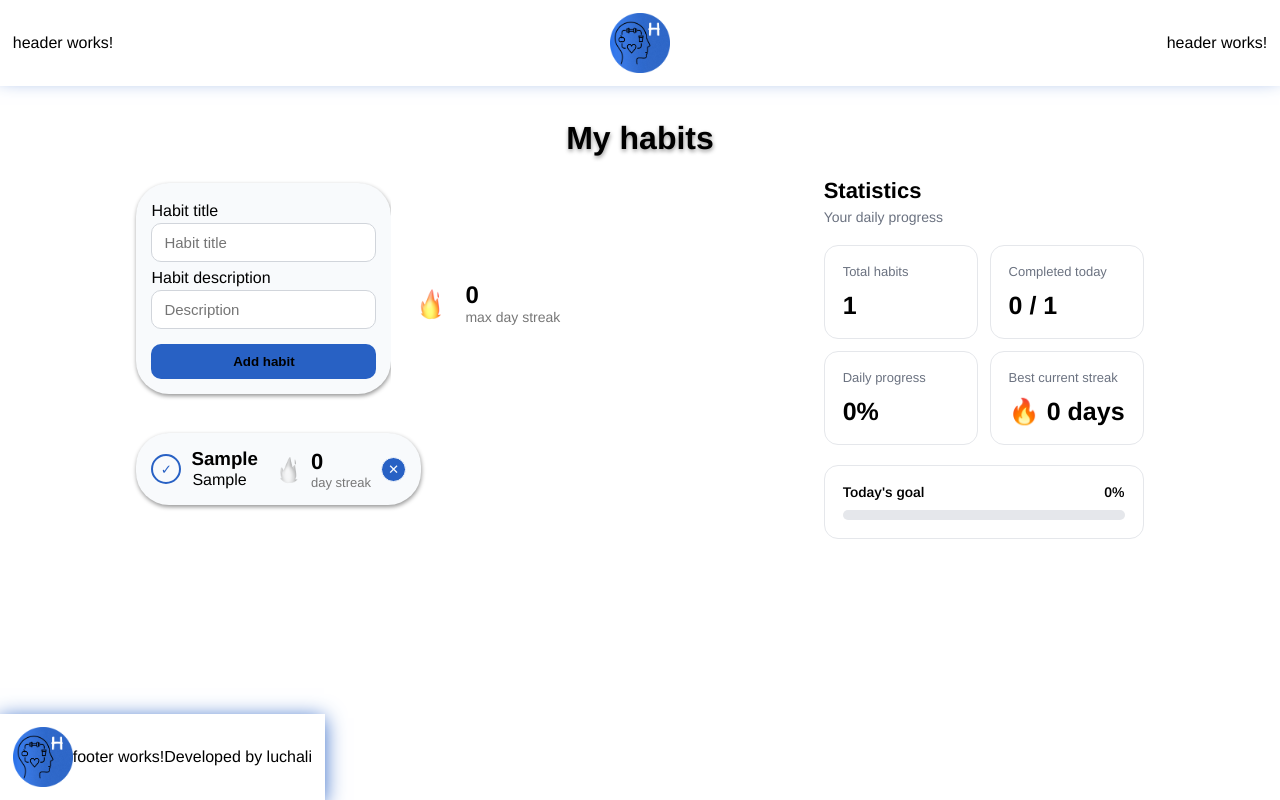
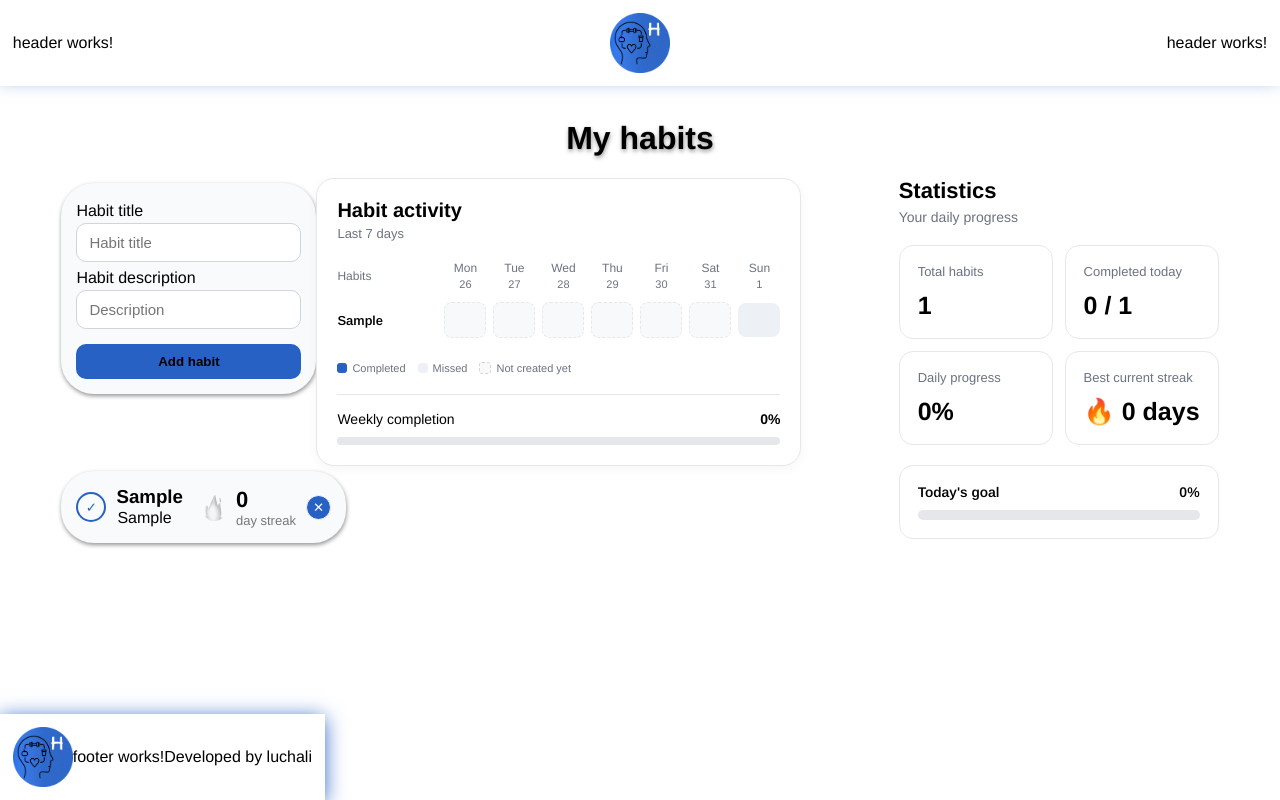
Before and after one commit to luchali/habit-tracker-angular, an Angular app: page / in a window 1280 px wide. Both pictures are taken after typing "Sample", "Sample" into the empty fields and a click on the button "Add habit". Built offline with nearby package versions, Linux system fonts and the light colour scheme.

Commit message:
add statistic component

```diff
--- /dev/null
+++ b/src/app/habit-activity/habit-activity.html
@@ -0,0 +1,73 @@
+<section class="activity">
+  <div class="activity__header">
+    <div>
+      <h2>Habit activity</h2>
+      <p>Last 7 days</p>
+    </div>
+  </div>
+
+  <div class="activity__scroll">
+    <div class="activity__table">
+
+      <div class="activity__row activity__row--header">
+        <span>Habits</span>
+
+        @for (day of days; track day.date) {
+          <div class="activity__day">
+            <span>{{ day.label }}</span>
+            <small>{{ day.dayNumber }}</small>
+          </div>
+        }
+      </div>
+
+      @for (habit of habits(); track habit.id) {
+        <div class="activity__row">
+
+          <span class="activity__habit" [title]="habit.title">
+            {{ habit.title }}
+          </span>
+
+          @for (day of days; track day.date) {
+            <div
+              class="activity__cell"
+              [class.activity__cell--completed]="
+                isCompleted(habit, day.date)
+              "
+              [class.activity__cell--unavailable]="
+                !isAvailable(habit, day.date)
+              "
+              [title]="habit.title + ' — ' + day.date"
+            >
+              @if (isCompleted(habit, day.date)) {
+                <span>✓</span>
+              }
+            </div>
+          }
+        </div>
+      } @empty {
+        <p class="activity__empty">No habits yet</p>
+      }
+
+    </div>
+  </div>
+
+  <div class="activity__legend">
+    <span><i class="activity__legend-done"></i> Completed</span>
+    <span><i class="activity__legend-missed"></i> Missed</span>
+    <span><i class="activity__legend-unavailable"></i> Not created yet</span>
+  </div>
+
+  <div class="activity__summary">
+    <div class="activity__summary-header">
+      <span>Weekly completion</span>
+      <strong>{{ weeklyEfficiency() }}%</strong>
+    </div>
+
+    <div class="activity__progress">
+      <div
+        class="activity__progress-fill"
+        [style.width.%]="weeklyEfficiency()"
+      ></div>
+    </div>
+  </div>
+</section>
--- /dev/null
+++ b/src/app/habit-activity/habit-activity.scss
@@ -0,0 +1,163 @@
+@use '../../utils/variables' as v;
+
+.activity {
+  width: 100%;
+  min-width: 0;
+  padding: 20px;
+
+  background: #fff;
+  border: 1px solid #e5e7eb;
+  border-radius: 18px;
+  box-shadow: 0 3px 12px rgba(0, 0, 0, 0.04);
+
+  box-sizing: border-box;
+
+  &__header {
+    margin-bottom: 20px;
+
+    h2 {
+      margin: 0;
+      font-size: 20px;
+      color: v.$text-color;
+    }
+
+    p {
+      margin: 4px 0 0;
+      font-size: 13px;
+      color: #6b7280;
+    }
+  }
+
+  &__scroll {
+    overflow-x: auto;
+  }
+
+  &__table {
+    min-width: 400px;
+  }
+
+  &__row {
+    display: grid;
+    grid-template-columns: 100px repeat(7, minmax(42px, 1fr));
+    align-items: center;
+    gap: 7px;
+
+    margin-bottom: 8px;
+  }
+
+  &__row--header {
+    margin-bottom: 12px;
+    color: #6b7280;
+    font-size: 12px;
+  }
+
+  &__day {
+    display: flex;
+    flex-direction: column;
+    align-items: center;
+    gap: 3px;
+
+    small {
+      font-size: 11px;
+    }
+  }
+
+  &__habit {
+    overflow: hidden;
+    white-space: nowrap;
+    text-overflow: ellipsis;
+
+    font-size: 13px;
+    font-weight: 600;
+  }
+
+  &__cell {
+    display: flex;
+    align-items: center;
+    justify-content: center;
+
+    height: 34px;
+
+    background: #edf0f5;
+    border-radius: 8px;
+
+    color: white;
+    font-size: 17px;
+
+    transition: background-color 0.2s;
+
+    &--completed {
+      background: v.$primary-color;
+    }
+
+    &--unavailable {
+      background: #f8f9fb;
+      border: 1px dashed #e5e7eb;
+    }
+  }
+
+  &__legend {
+    display: flex;
+    flex-wrap: wrap;
+    gap: 12px;
+
+    margin-top: 16px;
+
+    span {
+      display: flex;
+      align-items: center;
+      gap: 5px;
+
+      color: #6b7280;
+      font-size: 11px;
+    }
+
+    i {
+      width: 10px;
+      height: 10px;
+      border-radius: 3px;
+    }
+  }
+
+  &__legend-done {
+    background: v.$primary-color;
+  }
+
+  &__legend-missed {
+    background: #edf0f5;
+  }
+
+  &__legend-unavailable {
+    background: #f8f9fb;
+    border: 1px dashed #d1d5db;
+  }
+
+  &__summary {
+    margin-top: 20px;
+    padding-top: 16px;
+    border-top: 1px solid #e5e7eb;
+  }
+
+  &__summary-header {
+    display: flex;
+    justify-content: space-between;
+    align-items: center;
+
+    margin-bottom: 10px;
+    font-size: 14px;
+  }
+
+  &__progress {
+    height: 8px;
+    background: #e5e7eb;
+    border-radius: 20px;
+    overflow: hidden;
+  }
+
+  &__progress-fill {
+    height: 100%;
+    background: v.$primary-color;
+    border-radius: inherit;
+    transition: width 0.3s ease;
+  }
+}
--- /dev/null
+++ b/src/app/habit-activity/habit-activity.ts
@@ -0,0 +1,81 @@
+import { Component, computed, input } from '@angular/core';
+import { Habit } from '../models/habit.model';
+
+@Component({
+  imports: [],
+  selector: 'app-habit-activity',
+  styleUrl: './habit-activity.scss',
+  templateUrl: './habit-activity.html',
+})
+export class HabitActivity {
+  habits = input.required<Habit[]>();
+
+  days = this.getLast7Days();
+
+  private formatDate(date: Date): string {
+    const year = date.getFullYear();
+    const month = String(date.getMonth() + 1).padStart(2, '0');
+    const day = String(date.getDate()).padStart(2, '0');
+
+    return `${year}-${month}-${day}`;
+  }
+
+  private getLast7Days() {
+    const days = [];
+
+    for (let i = 6; i >= 0; i--) {
+      const date = new Date();
+      date.setHours(12, 0, 0, 0);
+      date.setDate(date.getDate() - i);
+
+      days.push({
+        date: this.formatDate(date),
+        label: date.toLocaleDateString('en', {
+          weekday: 'short',
+        }),
+        dayNumber: date.getDate(),
+      });
+    }
+
+    return days;
+  }
+
+  isCompleted(habit: Habit, date: string): boolean {
+    return habit.completedDates.includes(date);
+  }
+
+  isAvailable(habit: Habit, date: string): boolean {
+    const createdAt = new Date(habit.createdAt);
+
+    return this.formatDate(createdAt) <= date;
+  }
+
+  weeklyEfficiency = computed(() => {
+    const habits = this.habits();
+
+    let totalPossible = 0;
+    let totalCompleted = 0;
+
+    for (const habit of habits) {
+      for (const day of this.days) {
+        if (!this.isAvailable(habit, day.date)) {
+          continue;
+        }
+
+        totalPossible++;
+
+        if (this.isCompleted(habit, day.date)) {
+          totalCompleted++;
+        }
+      }
+    }
+
+    if (totalPossible === 0) {
+      return 0;
+    }
+
+    return Math.round(
+      (totalCompleted / totalPossible) * 100
+    );
+  });
+}
--- a/src/app/home/home.html
+++ b/src/app/home/home.html
@@ -4,7 +4,7 @@
     <app-habit-form
     (habitCreated)="addHabit($event)"
     ></app-habit-form>
-
+<!--
     <div class="streak">
       <img
         class="streak__fire"
@@ -21,7 +21,11 @@
           max day streak
         </span>
       </div>
-    </div>
+    </div> -->
+
+    <app-habit-activity
+      [habits]="habits()"
+    ></app-habit-activity>
 
     <div class="home_list">
       @for (habit of habits(); track habit.id) {
--- a/src/app/home/home.ts
+++ b/src/app/home/home.ts
@@ -4,9 +4,10 @@ import { Habit } from '../models/habit.model';
 import { HabitForm } from '../habit-form/habit-form';
 import { calculateStreak } from '../../utils/calculate-streak';
 import { HabitStatistics } from '../habit-statistics/habit-statistics';
+import { HabitActivity } from '../habit-activity/habit-activity';
 
 @Component({
-  imports: [HabitCard, HabitForm, HabitStatistics],
+  imports: [HabitCard, HabitForm, HabitStatistics, HabitActivity],
   selector: 'app-home',
   styleUrl: './home.scss',
   templateUrl: './home.html',
```
Also changed, not shown: 1 other file (tests, documents, lock files or other folders).
